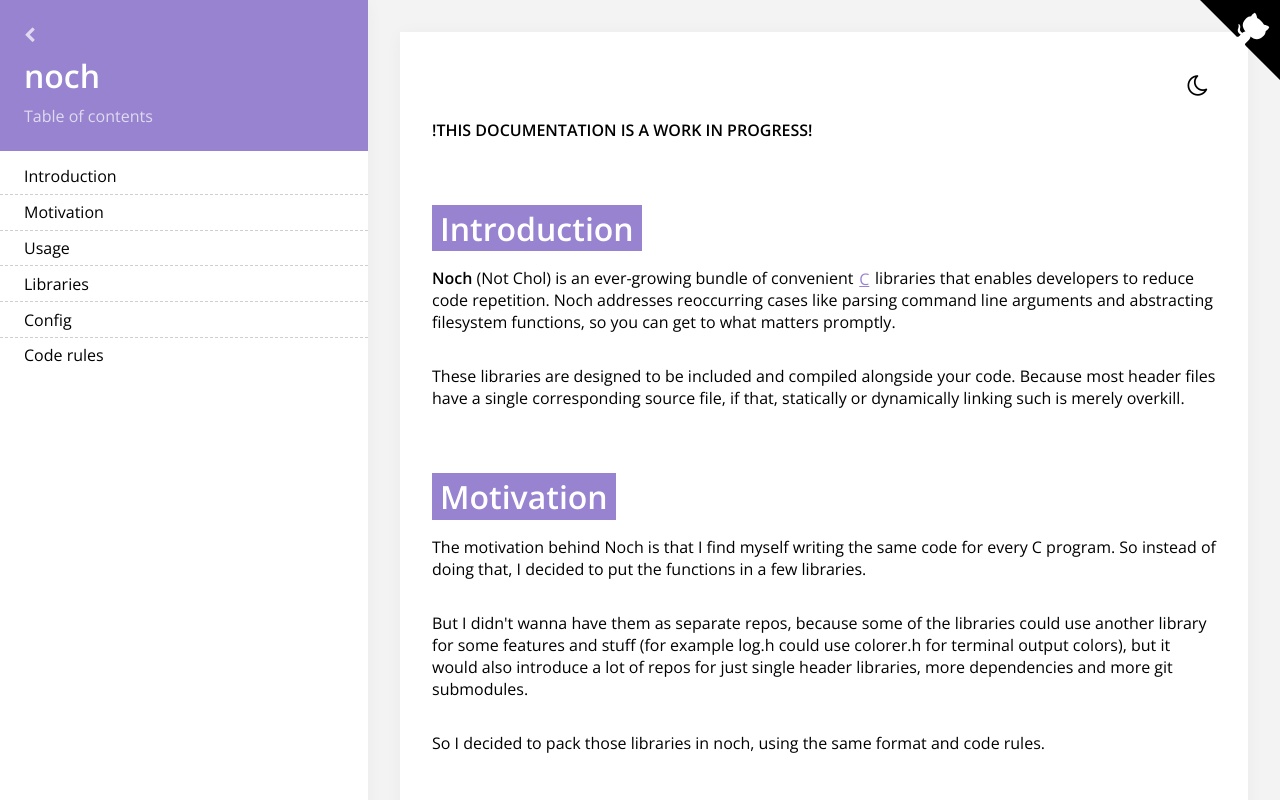
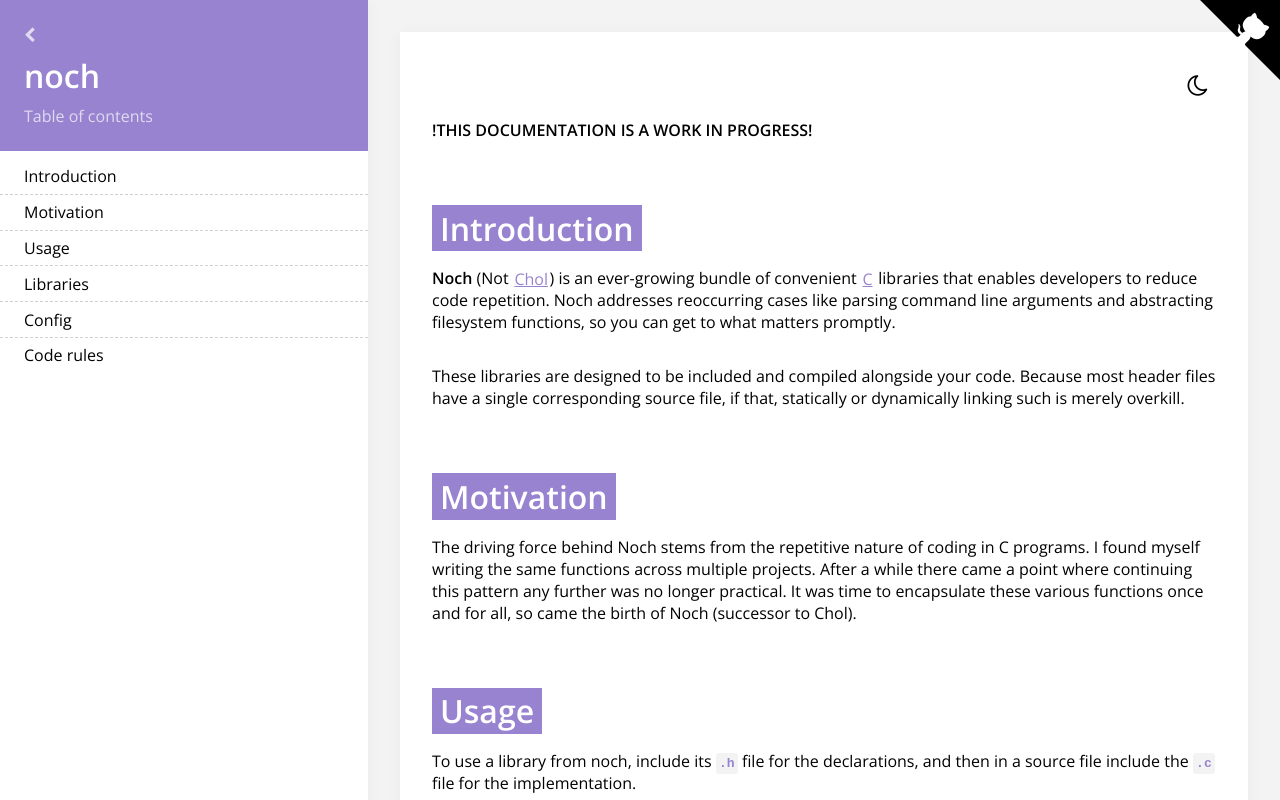
Before and after one commit to LordOfTrident/LordOfTrident.github.io, a plain HTML site: page docs/noch/index.html in a window 1280 px wide. Shown: the top 800 px of the page. Drawn offline with nearby package versions, Linux system fonts and the light colour scheme.

Commit message:
updated motivation section

```diff
--- a/docs/noch/index.html
+++ b/docs/noch/index.html
@@ -134,7 +134,7 @@
 					<section class="doc-section">
 						<h1 id="introduction">Introduction</h1>
 						<p>
-							<b>Noch</b> (Not Chol) is an ever-growing bundle of convenient <a href="https://en.wikipedia.org/wiki/C_(programming_language)" target="_blank">C</a> libraries that enables developers to reduce code repetition. Noch addresses reoccurring cases like parsing command line arguments and abstracting filesystem functions, so you can get to what matters promptly.
+							<b>Noch</b> (Not <a href="https://github.com/lordoftrident/chol">Chol</a>) is an ever-growing bundle of convenient <a href="https://en.wikipedia.org/wiki/C_(programming_language)" target="_blank">C</a> libraries that enables developers to reduce code repetition. Noch addresses reoccurring cases like parsing command line arguments and abstracting filesystem functions, so you can get to what matters promptly.
 						</p>
 						<p>
 							These libraries are designed to be included and compiled alongside your code. Because most header files have a single corresponding source file, if that, statically or dynamically linking such is merely overkill.
@@ -143,19 +143,8 @@
 					<section class="doc-section">
 						<h1 id="motivation">Motivation</h1>
 						<p>
-							The motivation behind Noch is that I find myself writing the same code for every C program. So instead of doing that, I decided to put
-							the functions in a few libraries.
+							The driving force behind Noch stems from the repetitive nature of coding in C programs. I found myself writing the same functions across multiple projects. After a while there came a point where continuing this pattern any further was no longer practical. It was time to encapsulate these various functions once and for all, so came the birth of Noch (successor to Chol).
 						</p>
-						<p>
-							But I didn't wanna have them as separate repos, because some of the libraries could use another library
-							for some features and stuff (for example log.h could use colorer.h for terminal output colors), but it would also introduce a lot of repos
-							for just single header libraries, more dependencies and more git submodules.
-						</p>
-
-						<p>
-							So I decided to pack those libraries in noch, using the same format and code rules.
-						</p>
-
 					</section>
 					<section class="doc-section">
 						<h1 id="usage">Usage</h1>
@@ -217,7 +206,7 @@
 						</div>
 
 						<p>
-							The entire Noch library will use this assert rather than the default. You can find the default definitions of this macro and others here in the <a href="https://github.com/LordOfTrident/noch/tree/main/internal/" target="_blank">internal folder</a>. By default, these macros use the C standard library.
+							The entire Noch library will use this assert rather than the default. You can find the default definitions of this macro and others here in the <a href="https://github.com/LordOfTrident/noch/tree/main/internal/" target="_blank">internal folder</a>. By default, these macros use functions from the C standard library.
 						</p>
 
 						<h2 id="NOCH_DEF">Macro <span class="inline-code">NOCH_DEF</span></h2>
```
